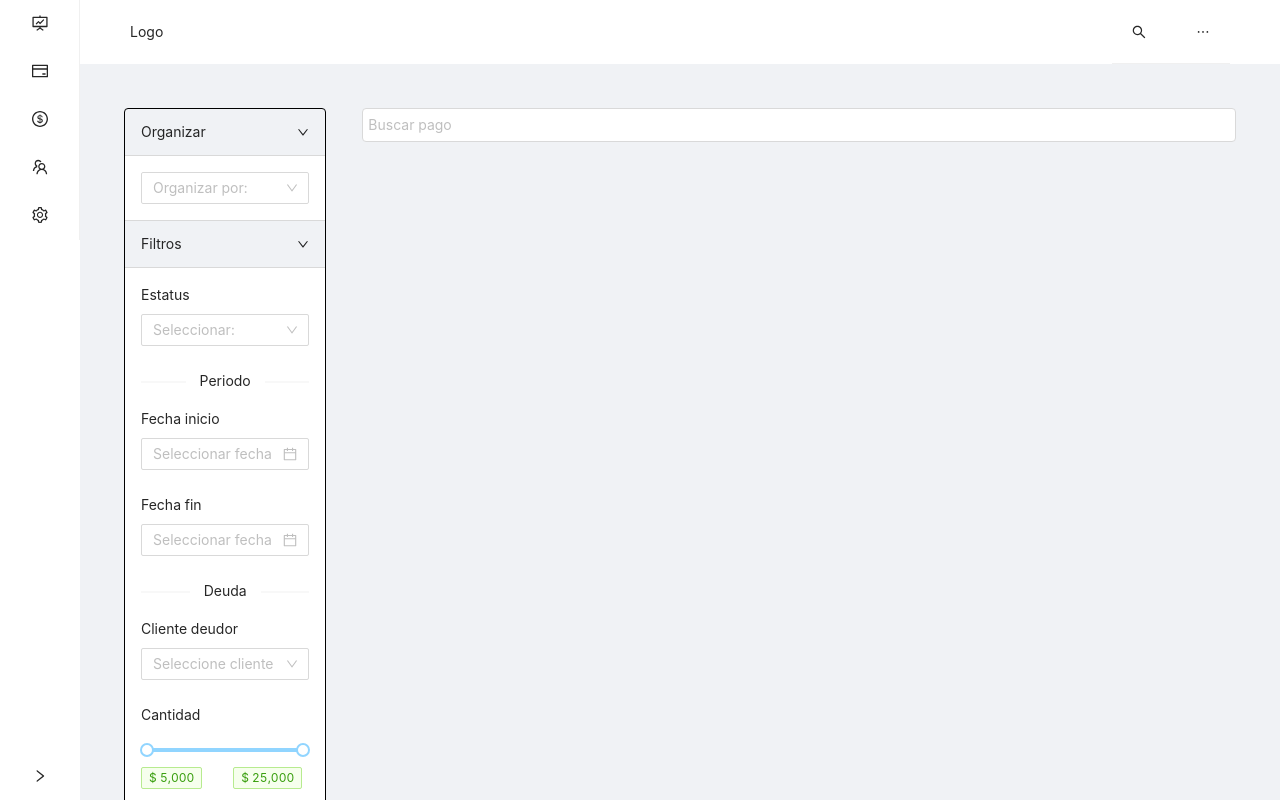
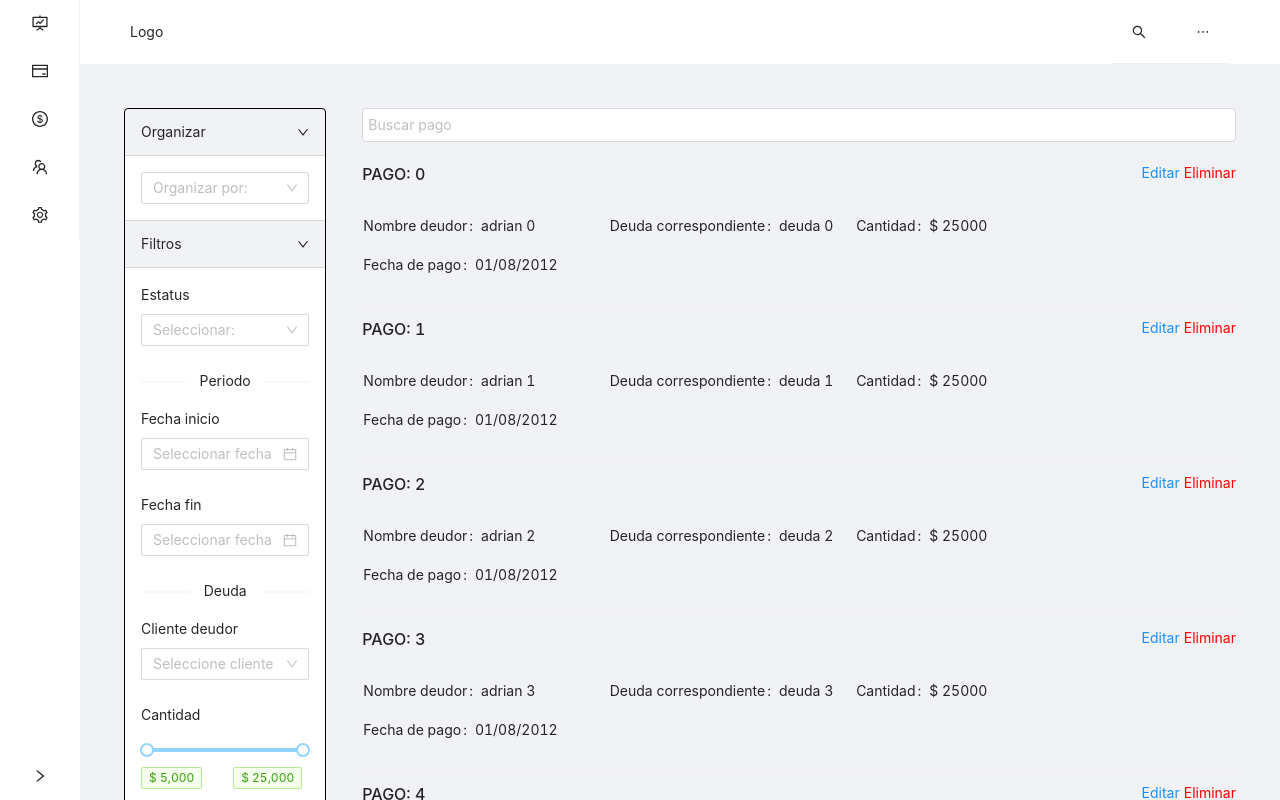
Before and after one commit to ccortes15/ProyectoPrestapp, a Next.js app: page /Dashboard/Pagos/1 in a window 1280 px wide. Shown: the top 800 px of the page. Built offline with nearby package versions, Linux system fonts and the light colour scheme.

Commit message:
vistas diseñadas

```diff
--- a/src/components/Content/Deudas.tsx
+++ b/src/components/Content/Deudas.tsx
@@ -61,7 +61,7 @@ const Deudas: FC = () => {
                         },
                         {
                             label: 'Total de pagos ',
-                            value: v.totalAmount.toString()
+                            value: `${5} de ${10}`
                         },
                         {
                             label: 'Estatus',
--- a/src/components/Content/Pagos.tsx
+++ b/src/components/Content/Pagos.tsx
@@ -5,8 +5,75 @@ import MenuSidebar from './sidebar/MenuSidebar';
 import Filtros from './sidebar/items/Filtros';
 import ContentList from './list/ContentList';
 
+interface Pagos {
+    debtor: string;
+    owner: string;
+    amount: number;
+    paidAt: string;
+    paymentReceipts: string[];
+}
+
+interface SendData {
+    label: string;
+    value: string;
+}
+
+interface DataToSend {
+    id: string;
+    data: SendData[];
+}
+
 const Pagos: FC = () => {
     const [searchValue, setSearch] = useState<string>('texto de prueba');
+    let count = 0;
+
+    const getDeudas = (): Pagos[] => {
+        const dataDeuda: Pagos[] = []
+        for (let i = 0; i < 20; i++) {
+            dataDeuda.push(
+                {
+                    debtor: `adrian ${i}`,
+                    owner: `deuda ${i}`,
+                    amount: 25000,
+                    paidAt: '01/08/2012',
+                    paymentReceipts: ['recibo1', 'recibo2', 'recibo3'],
+                }
+            )
+        }
+
+        return dataDeuda;
+    }
+
+    const dataToSend = (): DataToSend[] => {
+        const dataDeuda = getDeudas();
+        const values: DataToSend[] = []
+        for (let v of dataDeuda) {
+            values.push({
+                id: `${count++}`,
+                data: [
+                        {
+                            label: 'Nombre deudor',
+                            value: v.debtor
+                        },
+                        {
+                            label: 'Deuda correspondiente',
+                            value: v.owner
+                        },
+                        {
+                            label: 'Cantidad',
+                            value: `$ ${v.amount}`
+                        },
+                        {
+                            label: 'Fecha de pago',
+                            value: v.paidAt
+                        }
+                    ]
+                }
+            )
+        }
+
+        return values;
+    }
 
     const onSearch = (value: string): void => {
         setSearch(value)
@@ -26,6 +93,7 @@ const Pagos: FC = () => {
                         placeholder="Buscar pago"
                         id="1"
                         onChange={(e: ChangeEvent<HTMLInputElement>): void => onSearch(e.target.value)} />
+                    <ContentList data={dataToSend()} typeContent="pago" />
                 </Col>
             </Row>
         </Fragment >
--- a/src/components/Content/list/ContentList.tsx
+++ b/src/components/Content/list/ContentList.tsx
@@ -72,8 +72,8 @@ const ProyeccionesList: FC<ListProps> = ({ data, typeContent }) => {
                 <List.Item
                     extra={
                         <span>
-                            <a key="list-loadmore-edit">Editar</a>
-                            <a key="list-loadmore-more">Eliminar</a>
+                            <a key="list-loadmore-edit" href="#!">Editar</a>
+                            <a key="list-loadmore-more" href="#!" style={{marginLeft: 4, color: 'red'}}>Eliminar</a>
                         </span>
                     }
                 >
```
Also changed, not shown: src/components/Content/Clientes.tsx (+62 -0 lines).
